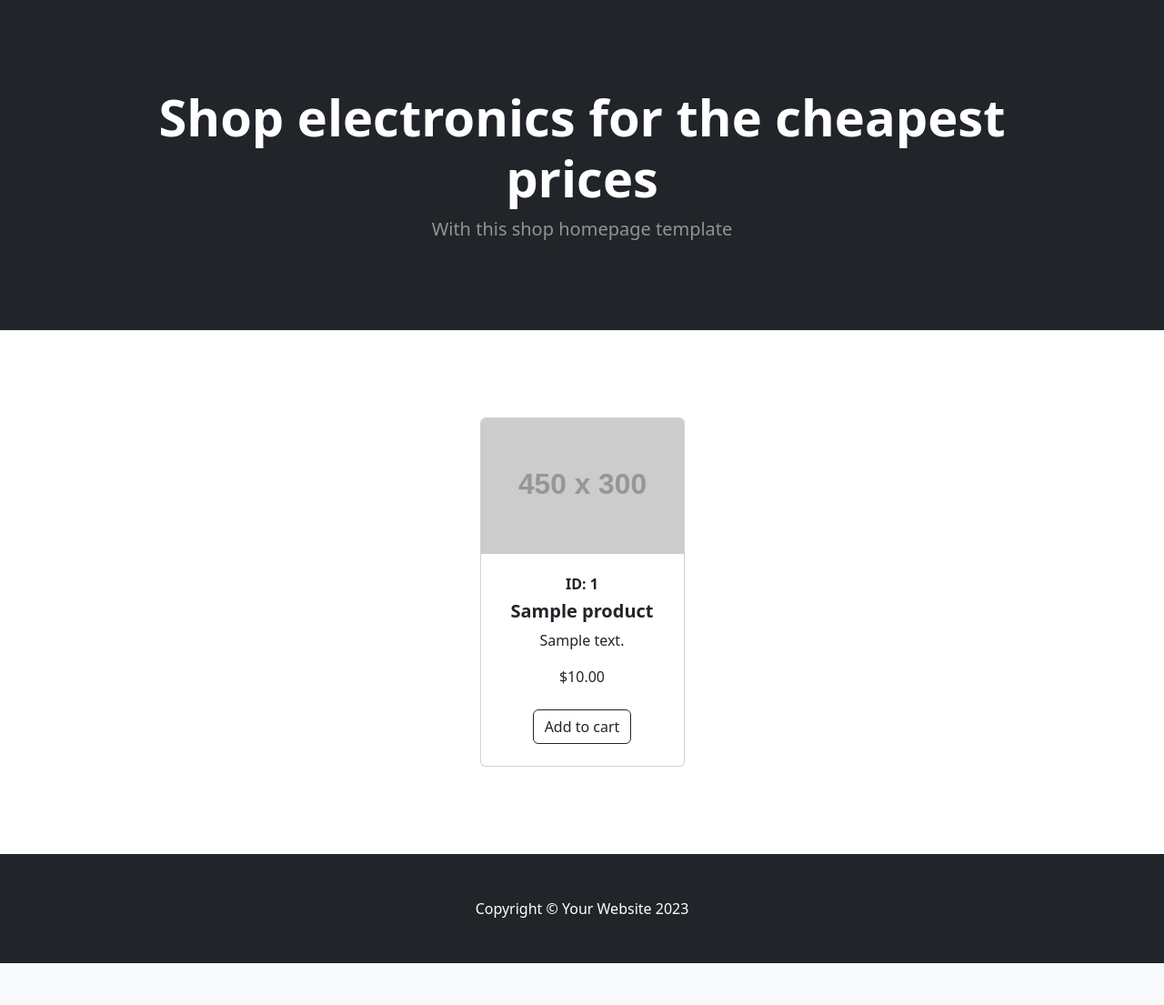
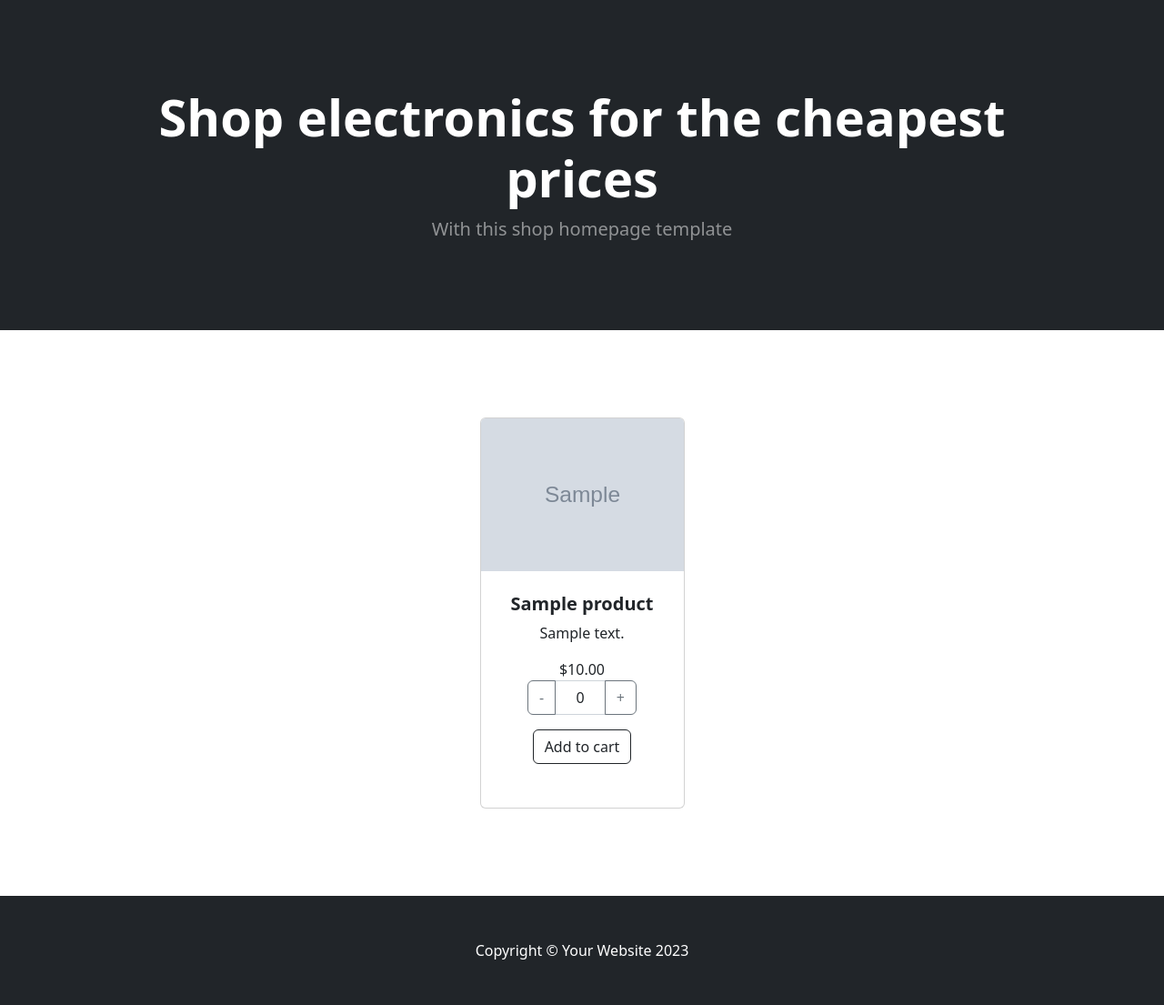
Before and after one commit to Getos/djangoMarketplace, a Django app: page / in a window 1280 px wide. Shown: the part 57-1162 px from the top of the page at 91% size. Before the commit the page ends 1116 px from the top, so only its background shows below. Run offline with Django 5.2, Linux system fonts and the light colour scheme; tables that the repository leaves empty hold one stand-in row (values such as "Sample post"); grey boxes marked "Sample" are stand-in pictures; grey boxes labelled with a size stand in for pictures from a placeholder-image service; some libraries are stand-ins or nearby versions.

Commit message:
added image card to products- added quantity to products to prepare for linking the products to users

```diff
--- a/ecommerce/products/models.py
+++ b/ecommerce/products/models.py
@@ -9,6 +9,8 @@ class Product(models.Model):
     content = models.TextField(blank=True, null=True)
     price = models.DecimalField(max_digits=15, decimal_places=2)
     quantity = models.IntegerField()
+    imageUrl = models.URLField(
+        default='https://upload.wikimedia.org/wikipedia/commons/2/2f/Blue_vacuum_cleaner.svg')
 
     @property
     def sale_price(self):
--- a/ecommerce/static/javascripts/scripts.js
+++ b/ecommerce/static/javascripts/scripts.js
@@ -1,7 +1,19 @@
-/*!
-* Start Bootstrap - Shop Homepage v5.0.6 (https://startbootstrap.com/template/shop-homepage)
-* Copyright 2013-2023 Start Bootstrap
-* Licensed under MIT (https://github.com/StartBootstrap/startbootstrap-shop-homepage/blob/master/LICENSE)
-*/
-// This file is intentionally blank
-// Use this file to add JavaScript to your project
+export function increaseQuantity(button) {
+    const input = button.parentNode.querySelector('input');
+    let currentValue = parseInt(input.value);
+    if (currentValue < 100) {
+        input.value = currentValue + 1;
+    }
+}
+
+export function decreaseQuantity(button) {
+    const input = button.parentNode.querySelector('input');
+    let currentValue = parseInt(input.value);
+    if (currentValue > 0) {
+        input.value = currentValue - 1;
+    }
+}
+
+// Attach functions to the window object to make them globally accessible
+window.increaseQuantity = increaseQuantity;
+window.decreaseQuantity = decreaseQuantity;
--- a/ecommerce/templates/index.html
+++ b/ecommerce/templates/index.html
@@ -79,23 +79,30 @@
                     <div class="col mb-5">
                         <div class="card h-100">
                             <!-- Product image-->
-                            <img class="card-img-top" src="https://dummyimage.com/450x300/dee2e6/6c757d.jpg" alt="..." />
+                            <img class="card-img-top" src={{ product.imageUrl }} alt="..." />
                             <!-- Product details-->
                             <div class="card-body p-4">
                                 <div class="text-center">
-                                    <!-- Product pk-->
-                                    <h6 class="fw-bolder">ID: {{ product.pk }}</h6>
                                     <!-- Product title-->
                                     <h5 class="fw-bolder">{{ product.title }}</h5>
                                     <!-- Product content-->
                                     <p>{{ product.content }}</p>
                                     <!-- Product price-->
                                     <span>${{ product.price }}</span>
+                                    <!-- Product actions -->
+                                    <div class="card-footer p-4 pt-0 border-top-0 bg-transparent">
+                                        <div class="text-center">
+                                            <!-- Quantity input -->
+                                            <div class="input-group mb-3" style="max-width: 120px; margin: 0 auto;">
+                                                <button class="btn btn-outline-secondary" type="button" onclick="decreaseQuantity(this)">-</button>
+                                                <input type="text" class="form-control text-center" value="0" min="0" max="100" readonly>
+                                                <button class="btn btn-outline-secondary" type="button" onclick="increaseQuantity(this)">+</button>
+                                            </div>
+                                            <!-- Add to cart button -->
+                                            <a class="btn btn-outline-dark mt-auto" href="#">Add to cart</a>
+                                        </div>
+                                    </div>
                                 </div>
-                            </div>
-                            <!-- Product actions-->
-                            <div class="card-footer p-4 pt-0 border-top-0 bg-transparent">
-                                <div class="text-center"><a class="btn btn-outline-dark mt-auto" href="#">Add to cart</a></div>
                             </div>
                         </div>
                     </div>
```
Also changed, not shown: ecommerce/products/migrations/0002_product_imageurl.py (added).
